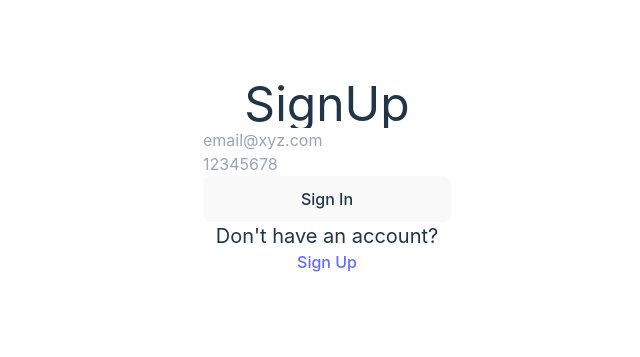
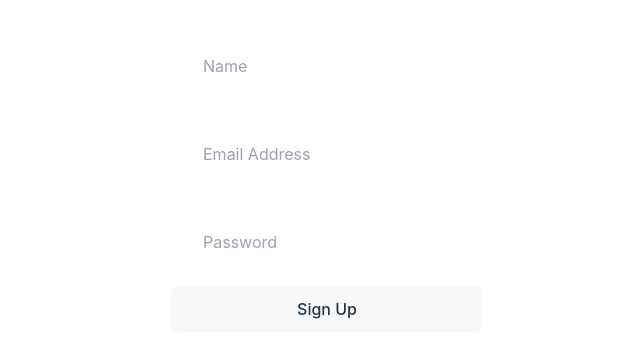
Before and after one commit to shashwat-dixit/jamin, a React (Vite) app in the folder frontend/: page /signup in a window 1280 px wide. Shown: the part 223-580 px from the top of the page, without its empty margins (313-953 px from the left). Built offline with nearby package versions, Linux system fonts and the light colour scheme.

Commit message:
Added modal

```diff
--- a/frontend/src/components/Login.jsx
+++ b/frontend/src/components/Login.jsx
@@ -8,6 +8,7 @@ export default function Login() {
                 <input className="px-8 py-4 my-4 rounded" type="password" id="user_password" name="user_password" placeholder="Password"/>
                 <button type="submit">Sign In</button>
             </Form>
+            <h1 className="mt-4 text-xl px-8 my-3">Forgot my password!</h1>
             <h1 className="mt-4 text-xl px-8 my-3">Don&apos;t have an account?</h1>
             <Navigate to="/signup">Sign Up</Navigate>
         </div>
--- /dev/null
+++ b/frontend/src/components/Navbar.jsx
@@ -0,0 +1,6 @@
+
+export default function Navbar() {
+  return (
+    <div>Navbar</div>
+  )
+}
--- /dev/null
+++ b/frontend/src/components/modals/UploadFile.jsx
@@ -0,0 +1,6 @@
+
+export default function UploadFile() {
+  return (
+    <div>UploadFile</div>
+  )
+}
--- /dev/null
+++ b/frontend/src/layouts/ChatLayout.jsx
@@ -0,0 +1,6 @@
+
+export default function ChatLayout() {
+  return (
+    <div>Chat</div>
+  )
+}
--- a/frontend/src/pages/Chat.jsx
+++ /dev/null
@@ -1,6 +0,0 @@
-
-export default function Chat() {
-  return (
-    <div>Chat</div>
-  )
-}
--- a/frontend/src/pages/SignUp.jsx
+++ b/frontend/src/pages/SignUp.jsx
@@ -1,16 +1,14 @@
-import { Form, Link } from 'react-router-dom';
+import { Form } from 'react-router-dom';
 
 export default function SignUp() {
     return (
         <div className='flex flex-col'>
-            <h1 className="text-5xl">SignUp</h1>
-            <Form className='flex flex-col'>
-                <input type="email" name="user_email" placeholder="email@xyz.com" />
-                <input type="password" name="user_password" placeholder="12345678" />
-                <button type="submit">Sign In</button>
+            <Form method='post' className='flex flex-col'>
+                <input className="px-8 py-4 my-4 rounded" type="email" name="user_name" placeholder="Name" />
+                <input className="px-8 py-4 my-4 rounded" type="email" name="user_email" placeholder="Email Address" />
+                <input className="px-8 py-4 my-4 rounded" type="password" name="user_password" placeholder="Password" />
+                <button type="submit">Sign Up</button>
             </Form>
-            <h1 className="text-xl">Don&apos;t have an account?</h1>
-            <Link to="/signup">Sign Up</Link>
         </div>
     );
 }
```
